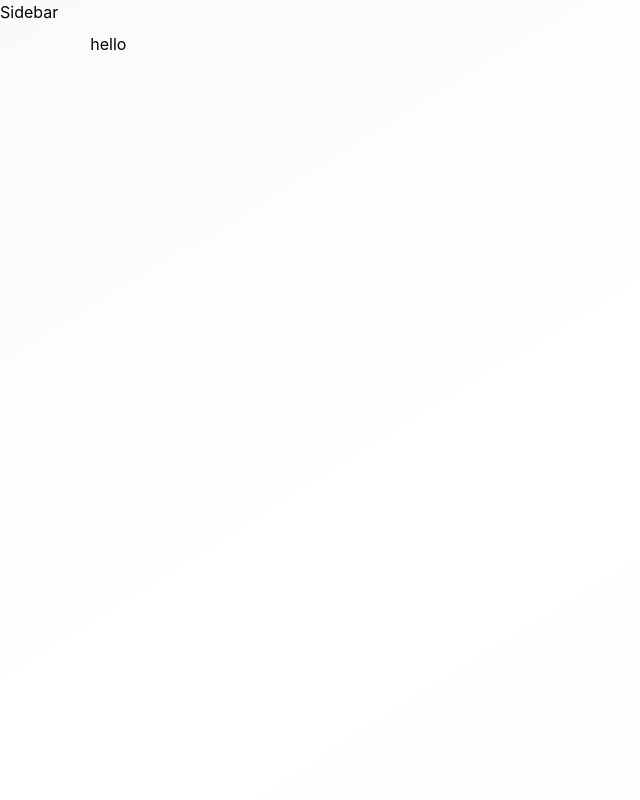
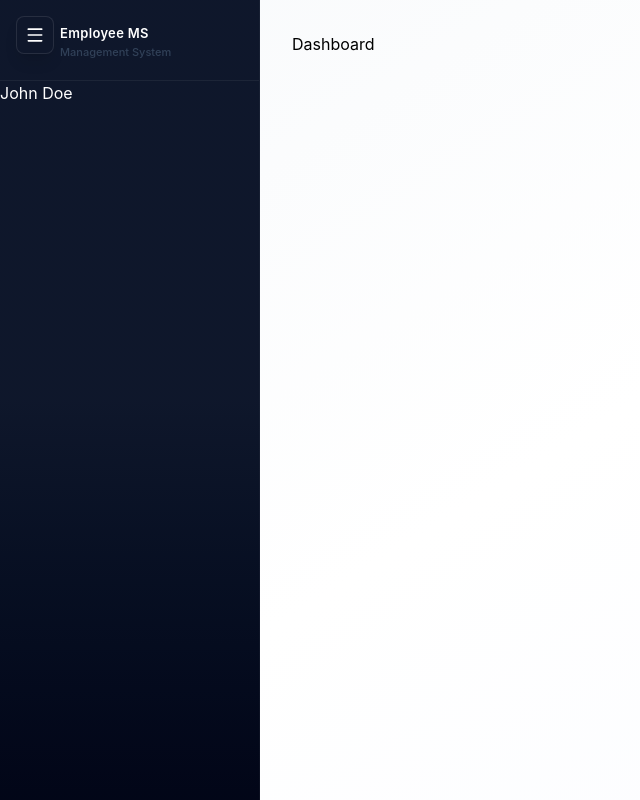
Before and after one commit to FhussainCodes/Full-Stack-EMS, a React (Vite) app in the folder client/: page /dashboard in a window 1280 px wide. Shown: the whole page, without its empty margins (0-640 px from the left). Built offline with nearby package versions, Linux system fonts and the light colour scheme.

Commit message:
login form completed

```diff
--- /dev/null
+++ b/client/src/components/Sidebar.jsx
@@ -0,0 +1,72 @@
+import React, { useEffect, useState } from 'react'
+import { useLocation } from 'react-router-dom'
+import { dummyProfileData } from '../assets/assets';
+import { MenuIcon, UserIcon, XIcon } from 'lucide-react';
+const Sidebar = () => {
+    const { pathname } = useLocation();
+    const [userName, setUserName] = useState('')
+    const [mobileOpen, setMobileOpen] = useState(false)
+
+    useEffect(() => {
+        setUserName(dummyProfileData.firstName + " " + dummyProfileData.lastName)
+    }, [])
+
+    // close mobile sidebar pn route change
+    useEffect(() => {
+        setMobileOpen(false);
+    }, [pathname])
+
+    const sideBarContent = (
+        <>
+            {/* brand header */}
+            <div className='px-5 pt-6 pb-5 border-b border-white/6' >
+                <div className='flex items-center justify-betweenS' >
+                    <div className='flex items-center gap-3' >
+                        <UserIcon className='text-white size-7' />
+                        <div className='' >
+                            <p className='font-semibold text-[13px] text-white tracking-wide' >Employee MS</p>
+                            <p className='text-[11px] text-slate-700 font-medium' >Management System</p>
+                        </div>
+
+                    </div>
+                    {/* close button on mobile */}
+                    <button className='lg:hidden text-slate-400 hover:text-white p-1' onClick={() => setMobileOpen(false)} >
+                        <XIcon size={20} />
+                    </button>
+
+                </div>
+
+            </div>
+
+            {/* user profile card */}
+            {userName}
+            {/* section label */}
+            {/* navigation list */}
+            {/* logout */}
+
+        </>
+    )
+    return (
+        <>
+            <button onClick={() => setMobileOpen(true)} className='lg-hidden fixed top-4 left-4 z-50 p-2 bg-slate-900 text-white rounded-lg shadow-lg border border-white/10 ' >
+                <MenuIcon size={20} />
+            </button>
+            {/* mobile overlay */}
+            {mobileOpen && <div
+                className='lg:hidden fixed inset-0 bg-black/60 backdrop-blur-sm z-40:' onClick={() => setMobileOpen(false)} />}
+            {/* sidebar desktop */}
+            <aside className='hidden lg:flex flex-col h-full w-[260px] bg-linear-to-b from-slate-900 via-slate-900 to-slate-950 text-white shrink-0 border-r border-white/4 '>
+                {sideBarContent}
+            </aside>
+
+            {/* sidebar mobile */}
+
+            <aside className={`lg:hidden fixed inset-y-0 left-0 w-2 bg-linear-to-b from-slate-900 via-slate-900 to-slate-950 text-white z-50 flex flex-col transform transition-transform duration-300 ${mobileOpen ? "translate-x-0" : "translate-x-full"} `}>
+                {sideBarContent}
+            </aside>
+
+        </>
+    )
+}
+
+export default Sidebar
--- a/client/src/pages/Dashboard.jsx
+++ b/client/src/pages/Dashboard.jsx
@@ -3,7 +3,7 @@
 const Dashboard = () => {
   return (
     <div>
-      hello
+      Dashboard
     </div>
   )
 }
--- a/client/src/pages/Layout.jsx
+++ b/client/src/pages/Layout.jsx
@@ -1,10 +1,11 @@
 import React from 'react'
 import { Outlet } from 'react-router-dom';
+import Sidebar from '../components/Sidebar';
 
 const Layout = () => {
   return (
     <div className='flex h-screen bg-linear-to-br from-slate-50 via-white to-indigo-50/30'>
-      <p>Sidebar</p>
+      <Sidebar />
       <main className='flex-1 overflow-y-auto' >
         <div className='p-4 pt-16 sm:p-6 sm:pt-6 lg:p-8 max-w-400 mx-auto'>
           <Outlet />
```
